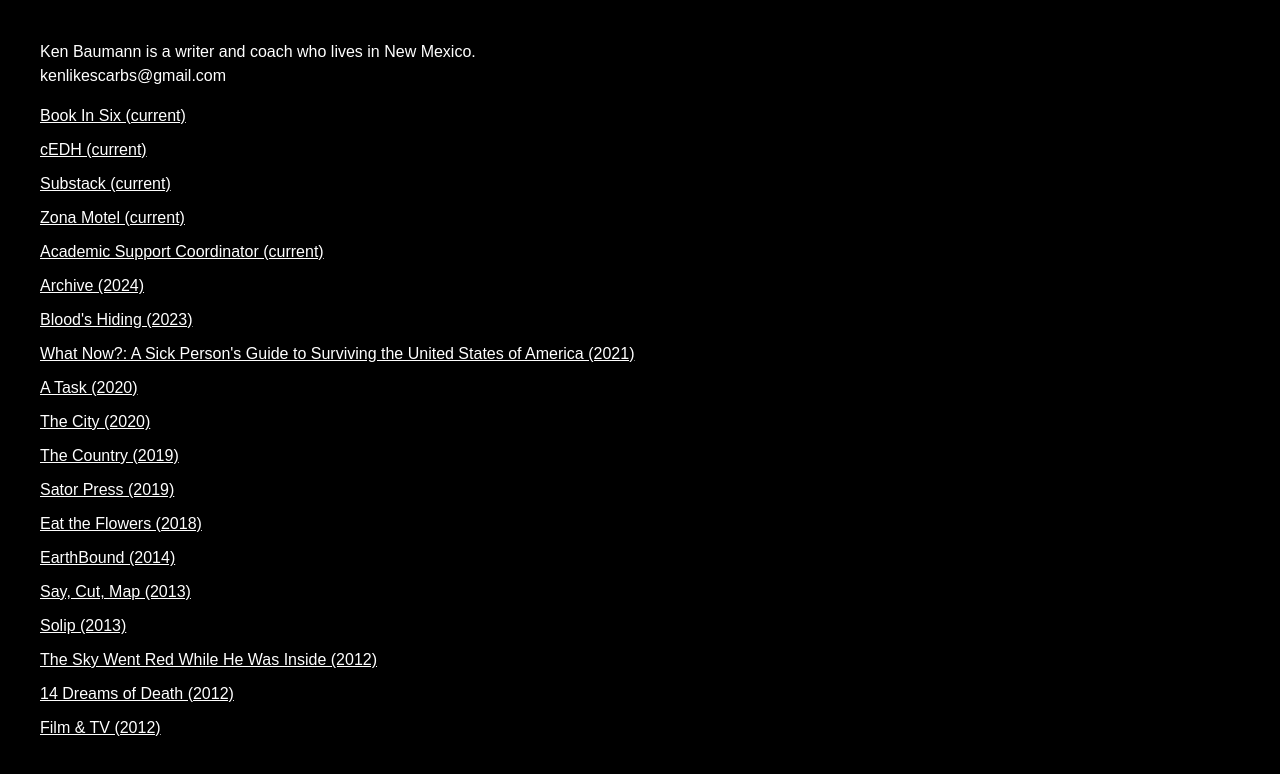
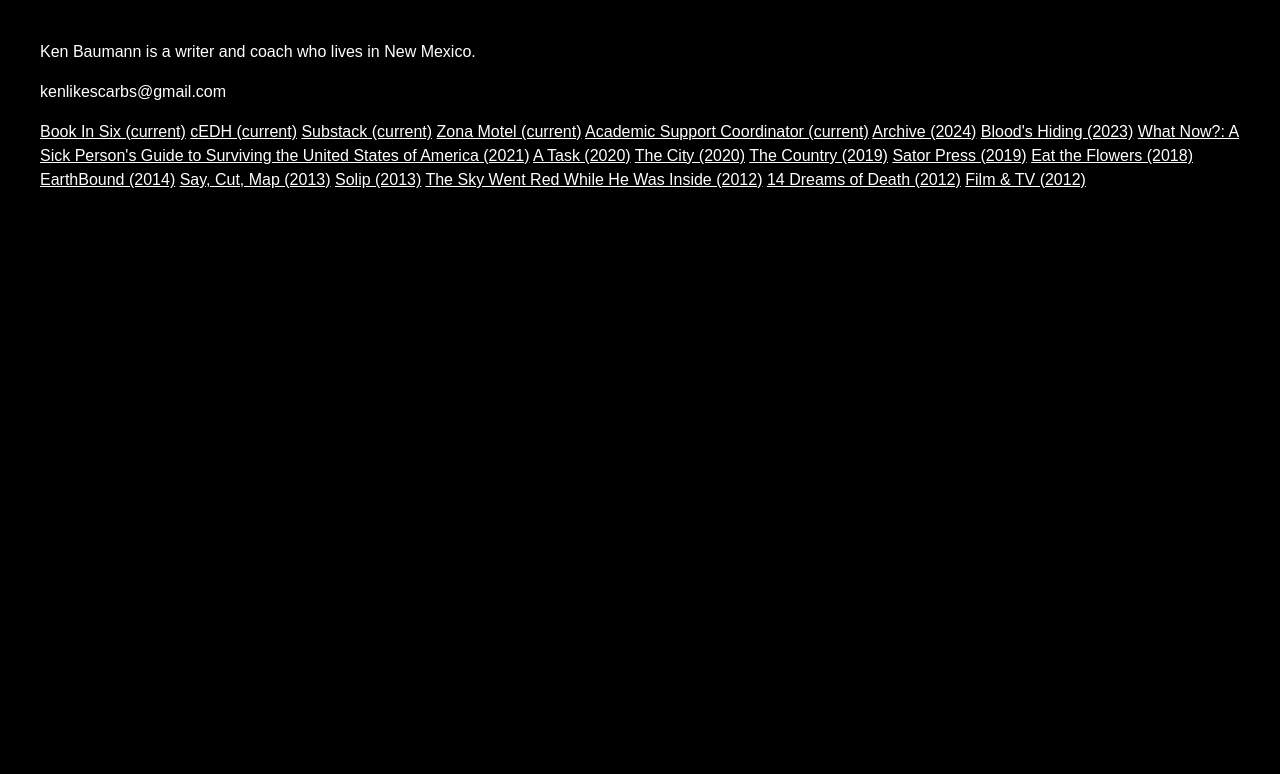
Before and after one commit to kenbaumann/kenbaumann.github.io, a plain HTML site: page index.html in a window 1280 px wide. Drawn offline with Linux system fonts and the light colour scheme.

Commit message:
Update index.html

```diff
--- a/index.html
+++ b/index.html
@@ -15,14 +15,14 @@
     }
     a {
       color: white;
-      display: block;
       margin-top: 10px;
     }
   </style>
 </head>
 <body>
 
-  <p>Ken Baumann is a writer and coach who lives in New Mexico.<br>kenlikescarbs@gmail.com</p>
+  <p>Ken Baumann is a writer and coach who lives in New Mexico.</p>
+  <p>kenlikescarbs@gmail.com</p>
 
   <a href="https://bookinsix.com">Book In Six (current)</a>
   <a href="https://www.google.com/search?q=ken+baumann+cedh">cEDH (current)</a>
```
